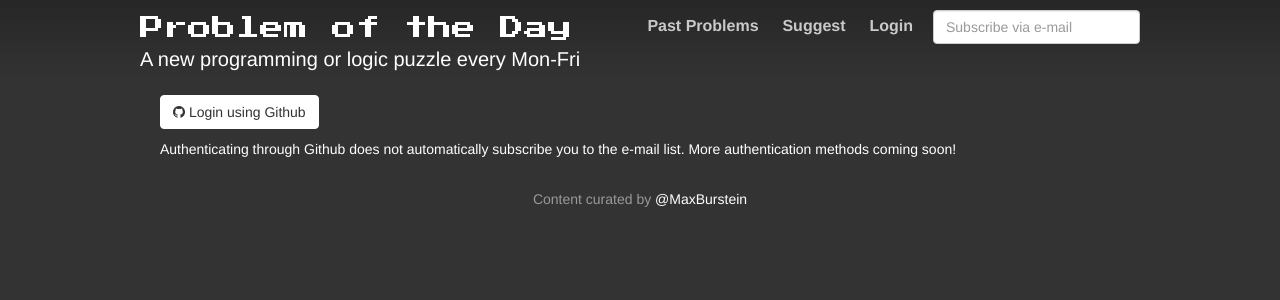
After one commit to mburst/problemotd, a Django app: template core/templates/core/login.html in a window 1280 px wide. The commit adds this page. Shown: the top 300 px of the page. Run offline with Django 3.2, Linux system fonts and the light colour scheme; the template is opened without the code that fills it, so the values that code supplies are empty; some libraries are stand-ins or nearby versions.

Commit message:
Github auth

```diff
--- a/core/static/core/css/screen.css
+++ b/core/static/core/css/screen.css
@@ -111,7 +111,7 @@ form {
 .masthead-nav > li:last-child {
   margin-right: 0;
 }
-.masthead-nav li a {
+.masthead-nav li a, .masthead-nav li span {
   padding-right: 0;
   padding-left: 0;
   font-size: 16px;
--- a/core/templates/core/base.html
+++ b/core/templates/core/base.html
@@ -12,6 +12,7 @@
 
     <!-- Bootstrap core CSS -->
     <link href="//netdna.bootstrapcdn.com/bootstrap/3.1.1/css/bootstrap.min.css" rel="stylesheet">
+    <link href="//netdna.bootstrapcdn.com/font-awesome/4.0.3/css/font-awesome.css" rel="stylesheet">
 
     <!-- Custom styles for this template -->
     <link rel="stylesheet" href="http://fonts.googleapis.com/css?family=Press+Start+2P">
@@ -47,17 +48,19 @@
               </h1>
               {% url 'past_problems' as past_problems %}
               {% url 'suggest' as suggest %}
+              {% url 'login' as login %}
+              {% url 'logout' as logout %}
               <ul class="nav masthead-nav">
                 <li {% if request.get_full_path == past_problems %}class="active"{% endif %}><a href="{{past_problems}}">Past Problems</a></li>
                 <li {% if request.get_full_path == suggest %}class="active"{% endif %}><a href="{{suggest}}">Suggest</a></li>
-                {% if not request.user.is_authenticated %}
-                <li {% if request.get_full_path == profile %}class="active"{% endif %}><a href="{{profile}}">{{request.user.username}}</a> <b class="caret"></b>
+                {% if request.user.is_authenticated %}
+                <li {% if request.get_full_path == profile %}class="active"{% endif %}><span>{{request.user.username}}</span> <b class="caret"></b>
                   <ul>
                     <li><a href="{{logout}}">Logout</a></li>
                   </ul>
                 </li>
                 {% else %}
-                <li {% if request.get_full_path == login %}class="active"{% endif %}><a href="{{login}}">Login</a></b>
+                <li {% if request.get_full_path == login %}class="active"{% endif %}><a href="{{login}}?next={{request.get_full_path}}">Login</a></b>
                 {% endif %}
                 <li>
                   <form id="subscribe" method="GET" action="" class="form-inline">
--- /dev/null
+++ b/core/templates/core/login.html
@@ -0,0 +1,6 @@
+{% extends "core/base.html" %}
+{% block title %}Problem of the Day -- Login{% endblock %}
+{% block content %}
+    <p><a class="btn btn-default btn-large" href='{% url "socialauth_begin" "github" %}?next={{next}}'><i class="fa fa-github"></i> Login using Github</a></p>
+    <p>Authenticating through Github does not automatically subscribe you to the e-mail list. More authentication methods coming soon!</p>
+{% endblock %}
--- a/core/urls.py
+++ b/core/urls.py
@@ -10,6 +10,7 @@ urlpatterns = patterns('core.views',
     url(r'^suggest/$', 'suggest', name='suggest'),
     url(r'^past/$', 'past_problems', name='past_problems'),
     url(r'^preview/$', 'preview', name='preview'),
+    url(r'^login/$', 'login', name='login'),
 )
 
 urlpatterns += patterns('',
--- a/problemotd/urls.py
+++ b/problemotd/urls.py
@@ -7,6 +7,8 @@ urlpatterns = patterns('',
     # Examples:
     # url(r'^$', 'problemotd.views.home', name='home'),
     url(r'^', include('core.urls')),
+    url(r'', include('social_auth.urls')),
+    url(r'^logout/$', 'django.contrib.auth.views.logout', {'next_page': '/'}, name='logout'),
 
     url(r'^admin/', include(admin.site.urls)),
 )
```
Also changed, not shown: core/templates/core/home.html (+17 -2 lines), core/views.py (+9 -1 lines), requirements.txt (+10 -6 lines).
